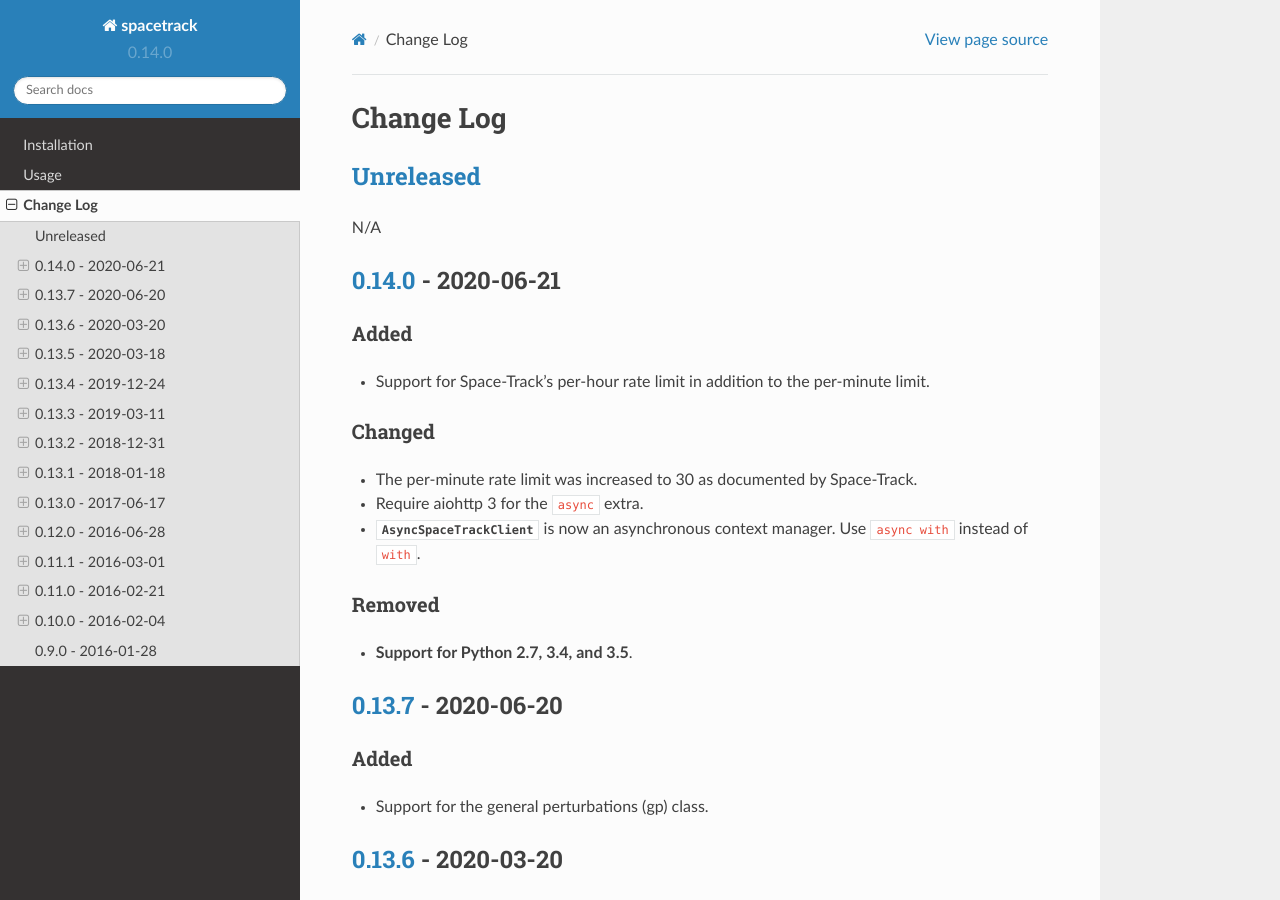
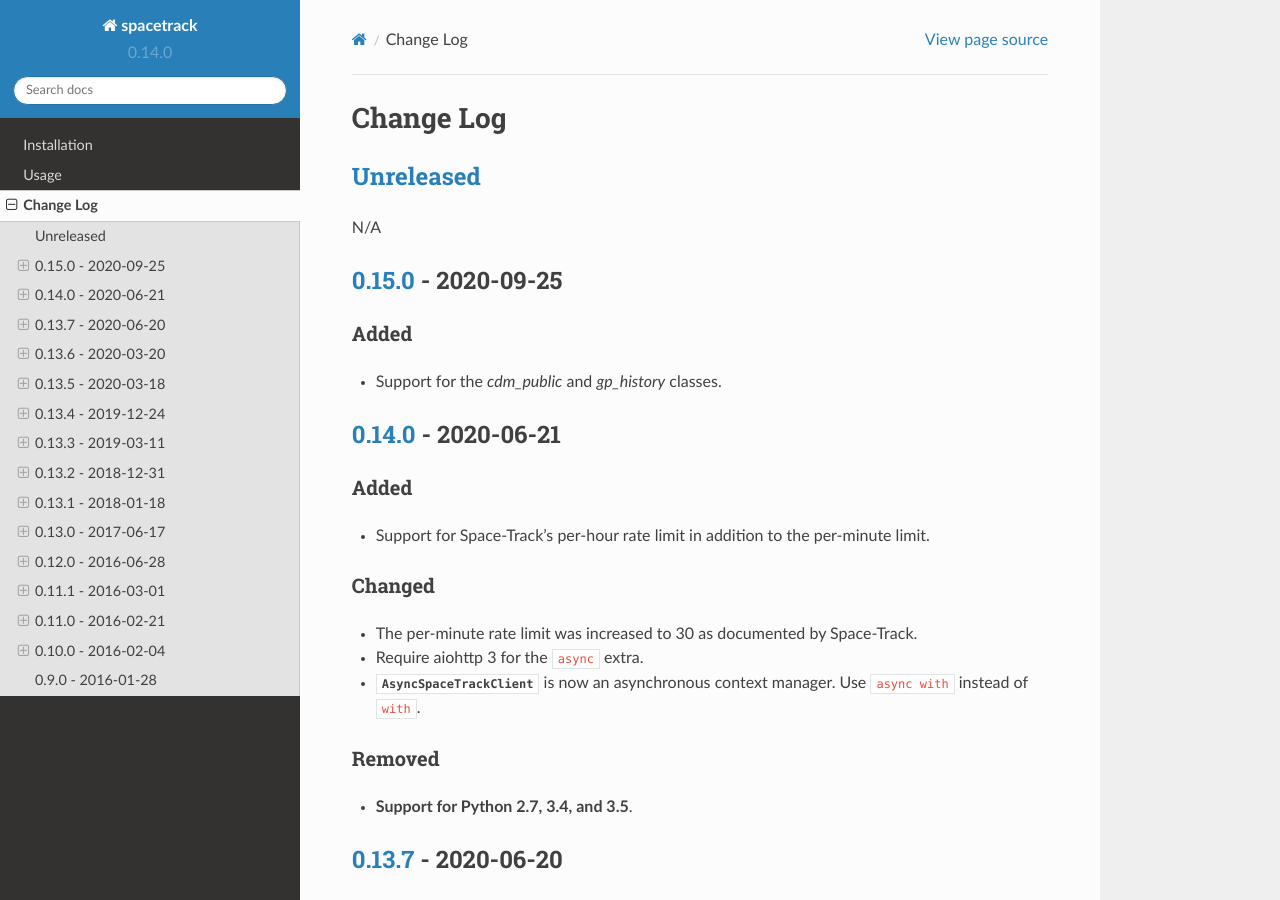
Before and after one commit to python-astrodynamics/spacetrack, a Sphinx documentation site: the page built from docs/changelog.rst, in a window 1280 px wide and 900 px high. Built offline with Sphinx 7.4.7 and the Read the Docs theme 2.0.0, drawn with Linux system fonts in a browser that asks for light colours; pages that are not in the unit, such as notebooks, are missing from menus.

Commit message:
Prepare changelog

```diff
--- a/docs/changelog.rst
+++ b/docs/changelog.rst
@@ -5,6 +5,14 @@ Unreleased_
 -----------
 
 N/A
+
+0.15.0_ - 2020-09-25
+--------------------
+
+Added
+~~~~~
+
+-  Support for the `cdm_public` and `gp_history` classes.
 
 0.14.0_ - 2020-06-21
 --------------------
@@ -219,7 +227,8 @@ Changed
 
 First release.
 
-.. _Unreleased: https://github.com/python-astrodynamics/spacetrack/compare/0.14.0...HEAD
+.. _Unreleased: https://github.com/python-astrodynamics/spacetrack/compare/0.15.0...HEAD
+.. _0.15.0: https://github.com/python-astrodynamics/spacetrack/compare/0.14.0...0.15.0
 .. _0.14.0: https://github.com/python-astrodynamics/spacetrack/compare/0.13.7...0.14.0
 .. _0.13.7: https://github.com/python-astrodynamics/spacetrack/compare/0.13.6...0.13.7
 .. _0.13.6: https://github.com/python-astrodynamics/spacetrack/compare/0.13.5...0.13.6
```
